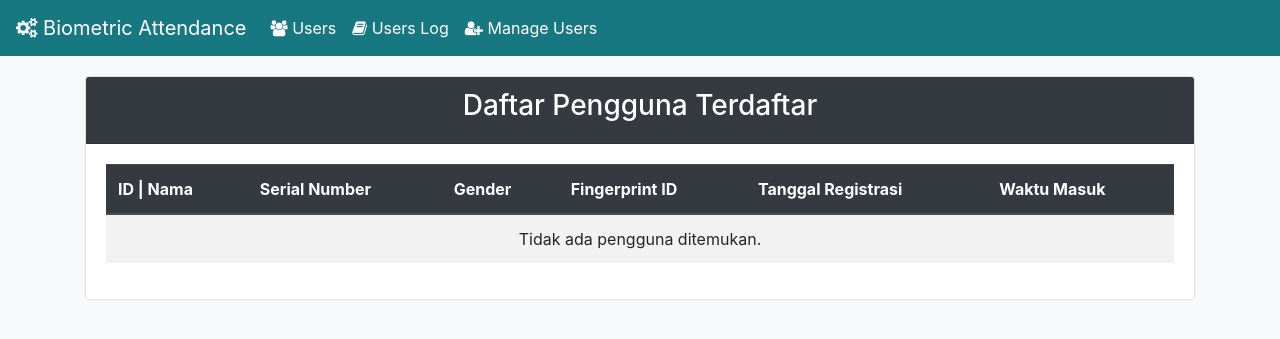
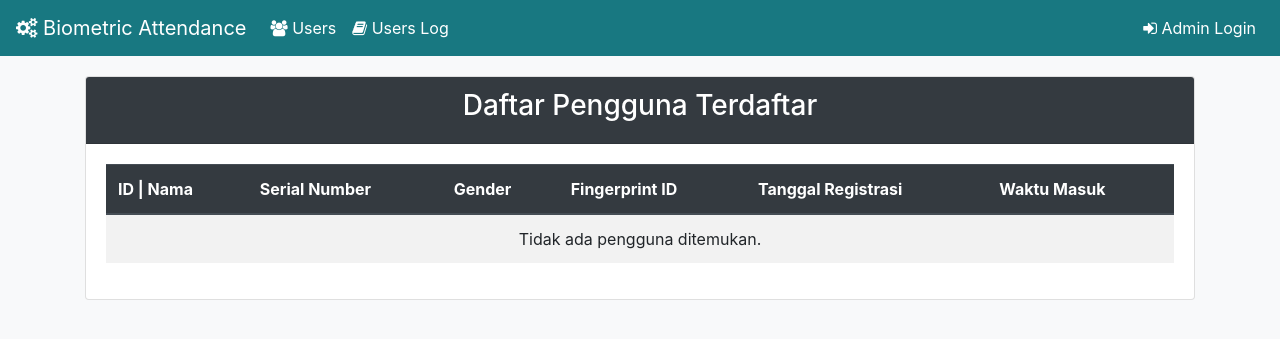
Before and after one commit to Erhaes/fp, a PHP site: page /index.php in a window 1280 px wide. Shown: the top 339 px of the page. Run offline with PHP 8.4, Linux system fonts and the light colour scheme; data that the repository does not hold is empty.

Commit message:
ketinggalan

```diff
--- a/Biometrics/header.php
+++ b/Biometrics/header.php
@@ -1,5 +1,7 @@
 <?php
-session_start();
+// session_start();
+// Baris di atas sudah ada di file-file utama, jadi tidak perlu dipanggil lagi di sini untuk menghindari error.
+// Namun, kita tetap membutuhkan akses ke variabel $_SESSION
 ?>
 <!DOCTYPE html>
 <html lang="en">
@@ -60,16 +62,32 @@ session_start();
         <span class="navbar-toggler-icon"></span>
     </button>
     <div class="collapse navbar-collapse" id="navbarNav">
-        <ul class="navbar-nav">
+        <ul class="navbar-nav mr-auto">
             <li class="nav-item">
                 <a class="nav-link" href="index.php"><i class="fa fa-users"></i> Users</a>
             </li>
             <li class="nav-item">
                 <a class="nav-link" href="UsersLog.php"><i class="fa fa-book"></i> Users Log</a>
             </li>
+            <?php if (isset($_SESSION['admin_logged_in']) && $_SESSION['admin_logged_in'] === true): ?>
             <li class="nav-item">
                 <a class="nav-link" href="ManageUsers.php"><i class="fa fa-user-plus"></i> Manage Users</a>
             </li>
+            <?php endif; ?>
+        </ul>
+        <ul class="navbar-nav">
+            <?php if (isset($_SESSION['admin_logged_in']) && $_SESSION['admin_logged_in'] === true): ?>
+                <li class="nav-item">
+                    <a class="nav-link" href="#"><i class="fa fa-user"></i> Halo, <?php echo htmlspecialchars($_SESSION['admin_username']); ?></a>
+                </li>
+                 <li class="nav-item">
+                    <a class="nav-link" href="logout.php"><i class="fa fa-sign-out"></i> Logout</a>
+                </li>
+            <?php else: ?>
+                 <li class="nav-item">
+                    <a class="nav-link" href="login.php"><i class="fa fa-sign-in"></i> Admin Login</a>
+                </li>
+            <?php endif; ?>
         </ul>
     </div>
 </nav>
```
